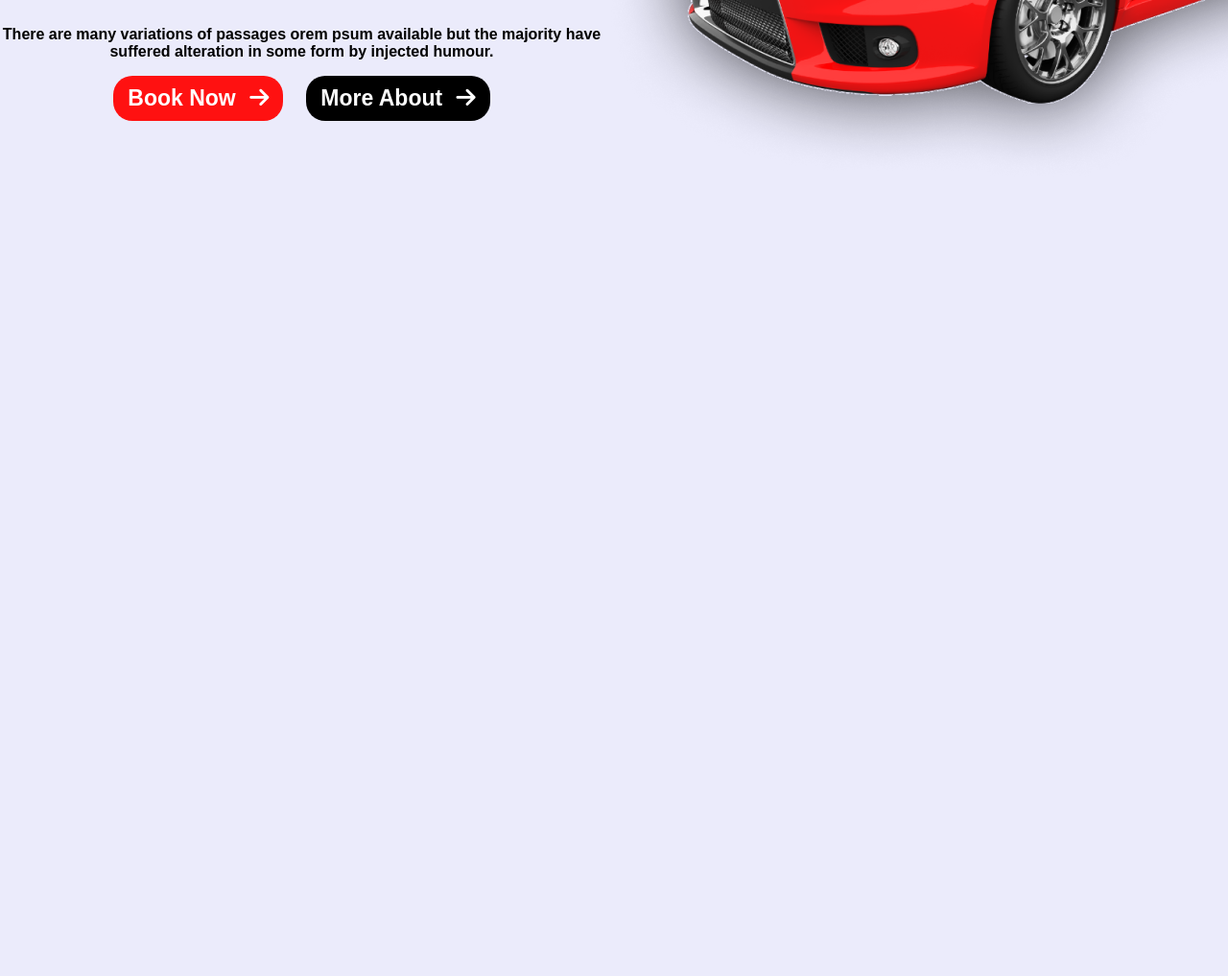
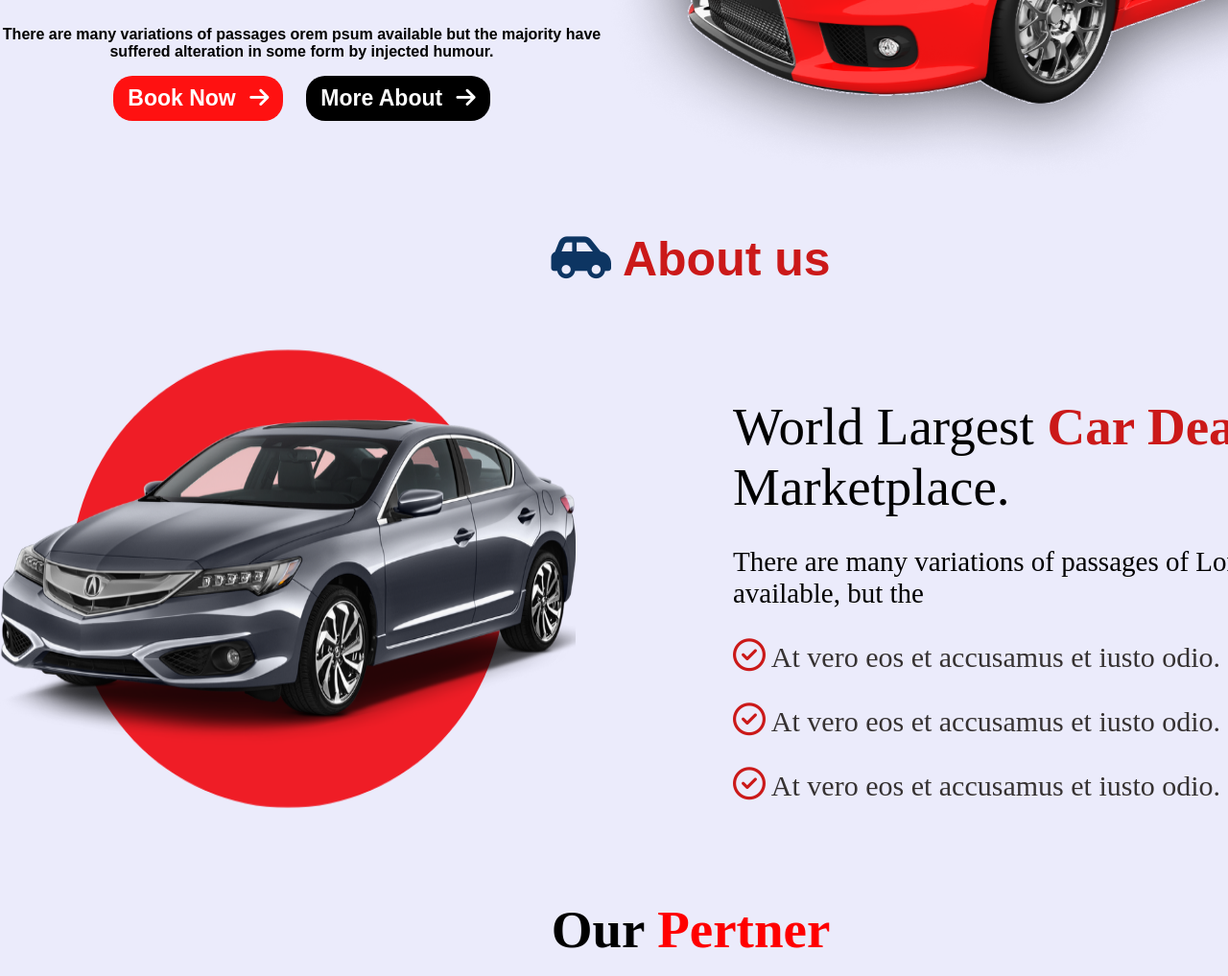
Before and after one commit to Sujan-Ahammad/simple-car-with-html-css, a plain HTML site: page index.html in a window 1280 px wide. Shown: the part 523-1540 px from the top of the page at 96% size. Before the commit the page ends 800 px from the top, so only its background shows below. Drawn offline with Linux system fonts and the light colour scheme.

Commit message:
Project done

```diff
--- a/index.html
+++ b/index.html
@@ -3,7 +3,7 @@
   <head>
     <meta charset="UTF-8" />
     <meta name="viewport" content="width=device-width, initial-scale=1.0" />
-    <title>Simple Car</title>
+    <title>LEXUS CAR</title>
     <link rel="stylesheet" href="styles/car.css" />
     <link rel="preconnect" href="https://fonts.googleapis.com" />
     <link rel="preconnect" href="https://fonts.gstatic.com" crossorigin />
@@ -11,7 +11,10 @@
       href="https://fonts.googleapis.com/css2?family=Open+Sans&family=Roboto&display=swap"
       rel="stylesheet"
     />
-    <script src="https://kit.fontawesome.com/249a585ff3.js" crossorigin="anonymous"></script>
+    <script
+      src="https://kit.fontawesome.com/249a585ff3.js"
+      crossorigin="anonymous"
+    ></script>
   </head>
   <body>
     <header>
@@ -36,16 +39,68 @@
           </p>
 
           <div class="banner-btn">
-            <button class="btn-book">Book Now <i class="fa-solid fa-arrow-right"></i></button>
-            <button class="btn-more"> More About <i class="fa-solid fa-arrow-right"></i></button>
+            <button class="btn-book">
+              Book Now <i class="fa-solid fa-arrow-right"></i>
+            </button>
+            <button class="btn-more">
+              More About <i class="fa-solid fa-arrow-right"></i>
+            </button>
           </div>
         </div>
-        <img src="images/hero-1 1.png" alt="" />
+        <img src="images/hero.png" alt="" />
       </section>
     </header>
 
-    <main></main>
+    <main>
+      <section class="about-container">
+        <h1 class="about-title">
+          <i class="fa-solid fa-car-side"></i> <span>About us</span>
+        </h1>
 
-    <footer></footer>
+        <div class="about-info">
+          <img src="images/about.png" alt="" />
+          <div class="about-right">
+            <h4 class="right-title">
+              World Largest
+              <span class="right-car-red">Car Dealer</span> Marketplace.
+            </h4>
+            <p class="info-right-des">
+              There are many variations of passages of Lorem Ipsum available,
+              but the
+            </p>
+
+            <p class="info-right-check">
+              <i class="fa-regular fa-circle-check"></i> At vero eos et
+              accusamus et iusto odio.
+            </p>
+            <p class="info-right-check">
+              <i class="fa-regular fa-circle-check"></i> At vero eos et
+              accusamus et iusto odio.
+            </p>
+            <p class="info-right-check">
+              <i class="fa-regular fa-circle-check"></i> At vero eos et
+              accusamus et iusto odio.
+            </p>
+          </div>
+        </div>
+      </section>
+
+      <!-- Our Pertner Section -->
+      <section class="pertner-container">
+        <h1>Our <span>Pertner </span></h1>
+        <div class="partner-logo">
+            <img src="images/supercar.png" alt="">
+            <img src="images/automotive.png" alt="">
+            <img src="images/mechanic.png" alt="">
+            <img src="images/supercar.png" alt="">
+        </div>
+      </section>
+
+      <!-- Short Footer -->
+
+      <section class="copy-right">
+        <p><i class="fa-regular fa-registered"></i> This Website is made by Sujan Bhuiyan </p>
+      </section>
+    </main>
   </body>
 </html>
--- a/styles/car.css
+++ b/styles/car.css
@@ -31,7 +31,6 @@ body {
 }
 .banner-left {
   text-align: center;
-  text-align: center;
 }
 .left-sub-title {
   font-family: sans-serif;
@@ -60,26 +59,129 @@ body {
   font-size: 23px;
   font-style: normal;
   font-weight: 700;
-  padding: 10px 15px ;
+  padding: 10px 15px;
   border-radius: 20px;
   background: #ff1111;
   border: none;
   cursor: pointer;
-
 }
-.btn-book i, .btn-more i{
-    margin-left: 8px;
+.btn-book i,
+.btn-more i {
+  margin-left: 8px;
 }
 .btn-more {
-    margin-left: 20px;
-    color: #fff;
+  margin-left: 20px;
+  color: #fff;
   font-family: sans-serif;
   font-size: 23px;
   font-style: normal;
   font-weight: 700;
-  padding: 10px 15px ;
+  padding: 10px 15px;
   border-radius: 20px;
   background: rgb(0, 0, 0);
   border: none;
   cursor: pointer;
 }
+
+/* About Section Styles  */
+
+.about-container {
+  margin: auto;
+}
+
+.about-title {
+  text-align: center;
+  font-family: sans-serif;
+  font-size: 50px;
+  font-style: bold;
+  color: rgb(13, 53, 98);
+  font-weight: 700;
+}
+.about-title span {
+  font-family: sans-serif;
+  font-size: 50px;
+  font-style: bold;
+  color: rgb(203, 25, 25);
+  font-weight: 700;
+}
+.about-info {
+  display: flex;
+  justify-content: space-between;
+  gap: 20px;
+}
+.about-right {
+  text-align: start;
+  padding-left: 10%;
+}
+.right-title {
+  color: #000;
+  font-family: Inria Sans;
+  font-size: 55px;
+  font-style: normal;
+  font-weight: 500;
+  line-height: normal;
+  margin-bottom: 30px;
+}
+.right-car-red {
+  color: rgb(203, 25, 25);
+  font-family: Inria Sans;
+  font-size: 55px;
+  font-style: bolda;
+  font-weight: 900;
+  line-height: normal;
+}
+.info-right-des {
+  color: #000;
+  font-family: Inria Sans;
+  font-size: 29px;
+  font-style: normal;
+  font-weight: 300;
+}
+.info-right-check i {
+  color: #363232;
+  font-size: 34px;
+  font-style: normal;
+  font-weight: 300;
+  color: rgb(203, 25, 25);
+  line-height: normal;
+}
+.info-right-check {
+  align-items: center;
+  color: #363232;
+  font-size: 30px;
+  font-style: normal;
+  font-weight: 300;
+  line-height: normal;
+}
+
+.pertner-container {
+  padding-top: 25px;
+  text-align: center;
+}
+.pertner-container h1 {
+  color: #000;
+  font-family: Inria Sans;
+  font-size: 55px;
+  font-style: normal;
+  font-weight: 700;
+  line-height: normal;
+}
+.pertner-container h1 span {
+  color: #f00;
+  font-family: Inria Sans;
+  font-size: 55px;
+  font-style: normal;
+  font-weight: 700;
+  line-height: normal;
+}
+.partner-logo img{
+    margin-left: 100px;
+}
+.copy-right{
+  padding: 30px 100px;
+  text-align: center;
+  font-size: 20px;
+  font-style: normal;
+  font-weight: 300;
+  line-height: normal;
+}
```
Also changed, not shown: images/about.png (added), images/automotive.png (added), images/hero.png (renamed from images/hero-1 1.png), images/mechanic.png (added), images/supercar.png (added).
